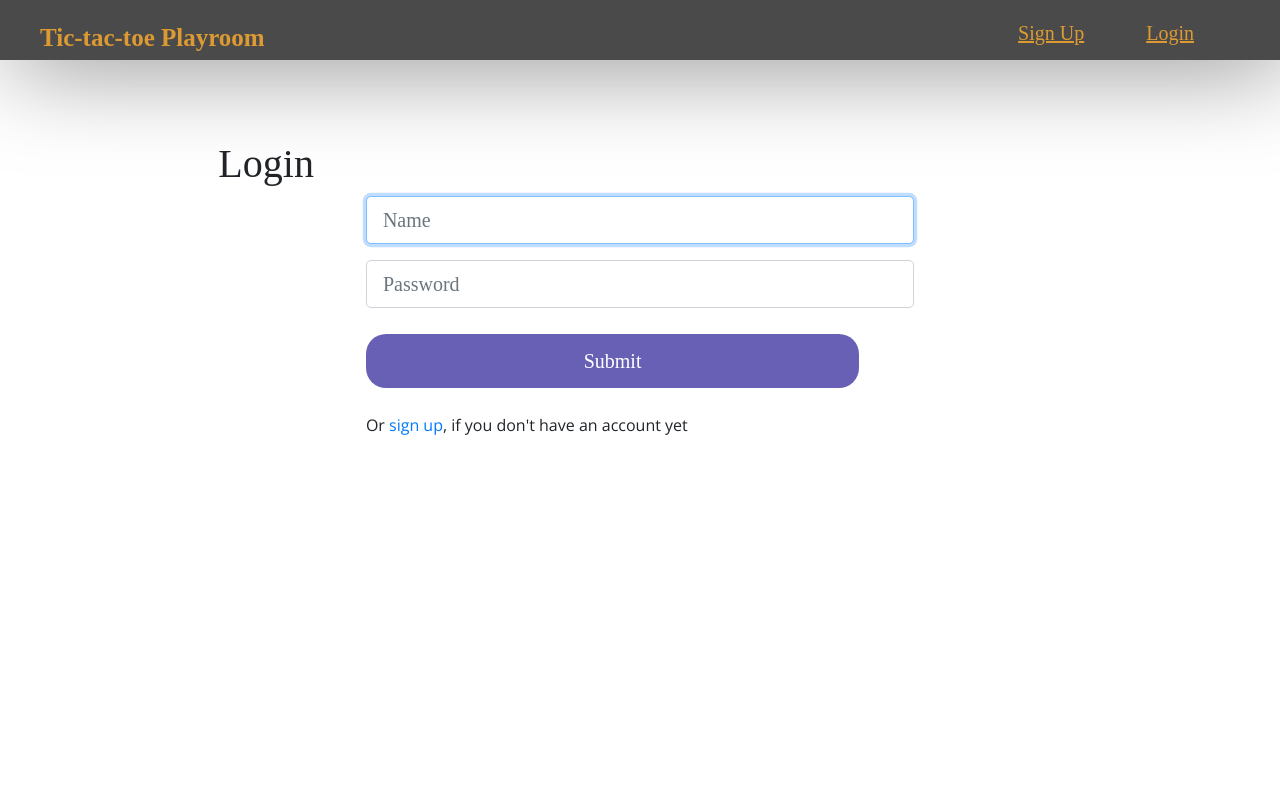
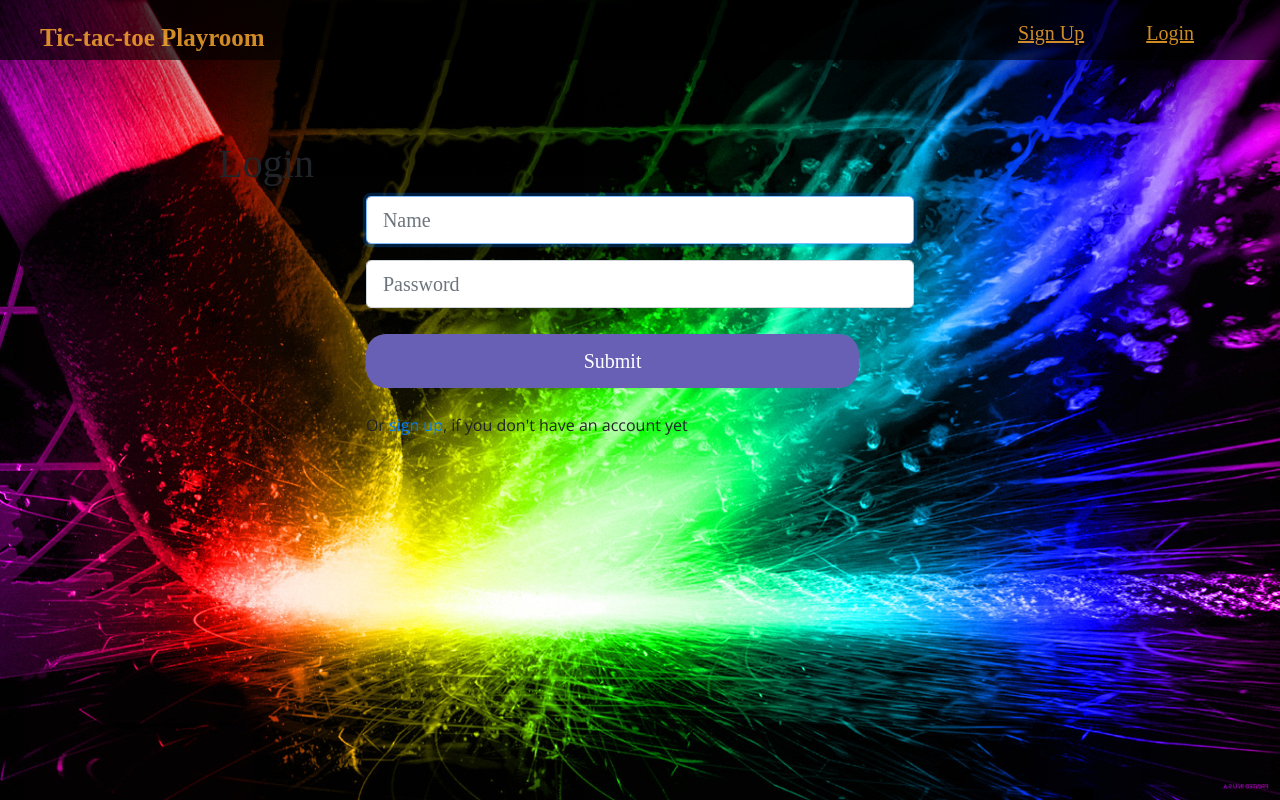
Before and after one commit to TiborVlasics/playroom, a React (Create React App) app in the folder client/: page / in a window 1280 px wide. Built offline with nearby package versions, Linux system fonts and the light colour scheme; a web font is replaced by a local one.

Commit message:
Add background image to body

```diff
--- a/client/src/style/index.css
+++ b/client/src/style/index.css
@@ -3,4 +3,12 @@
   padding: 0;
   padding-top: 100px;
   font-family: sans-serif;
+  background-image: url("/gyufa.jpg");
+  background-attachment: fixed;
+  background-repeat: no-repeat;
+  background-position: center center;
+  -webkit-background-size: cover;
+  -moz-background-size: cover;
+  -o-background-size: cover;
+  background-size: cover;
 }
```
Also changed, not shown: client/public/gyufa.jpg (added).
